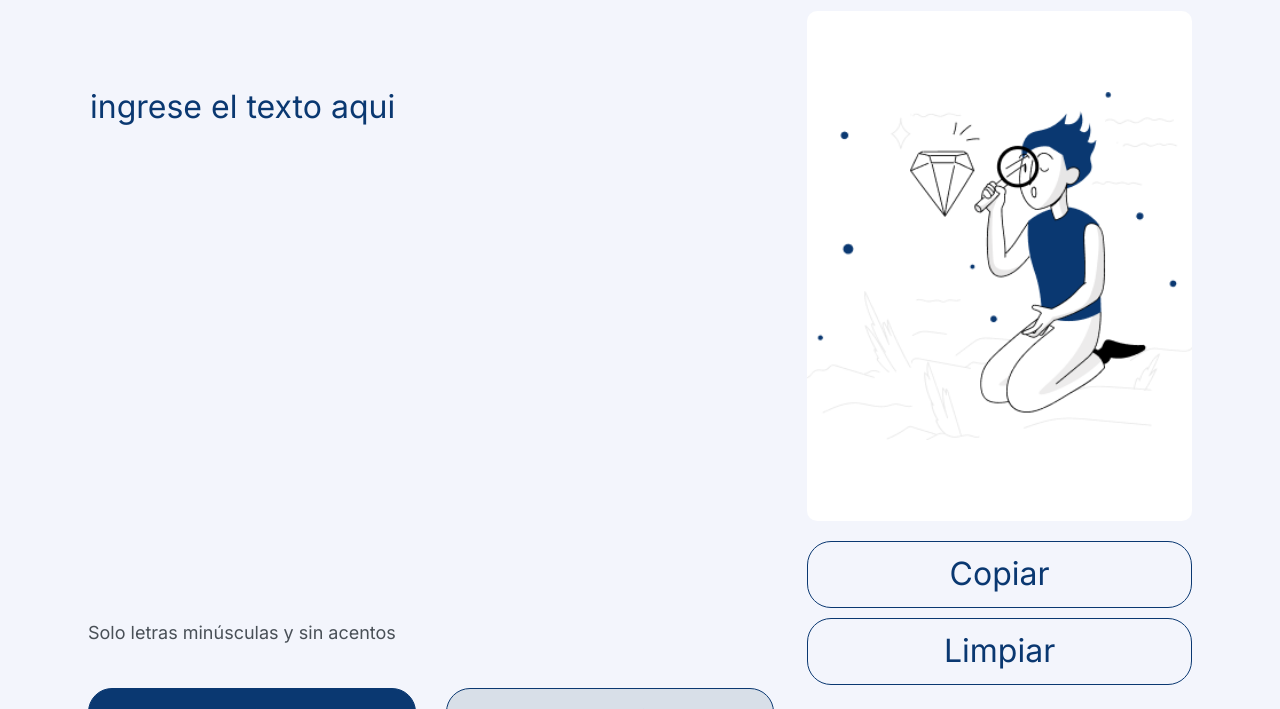
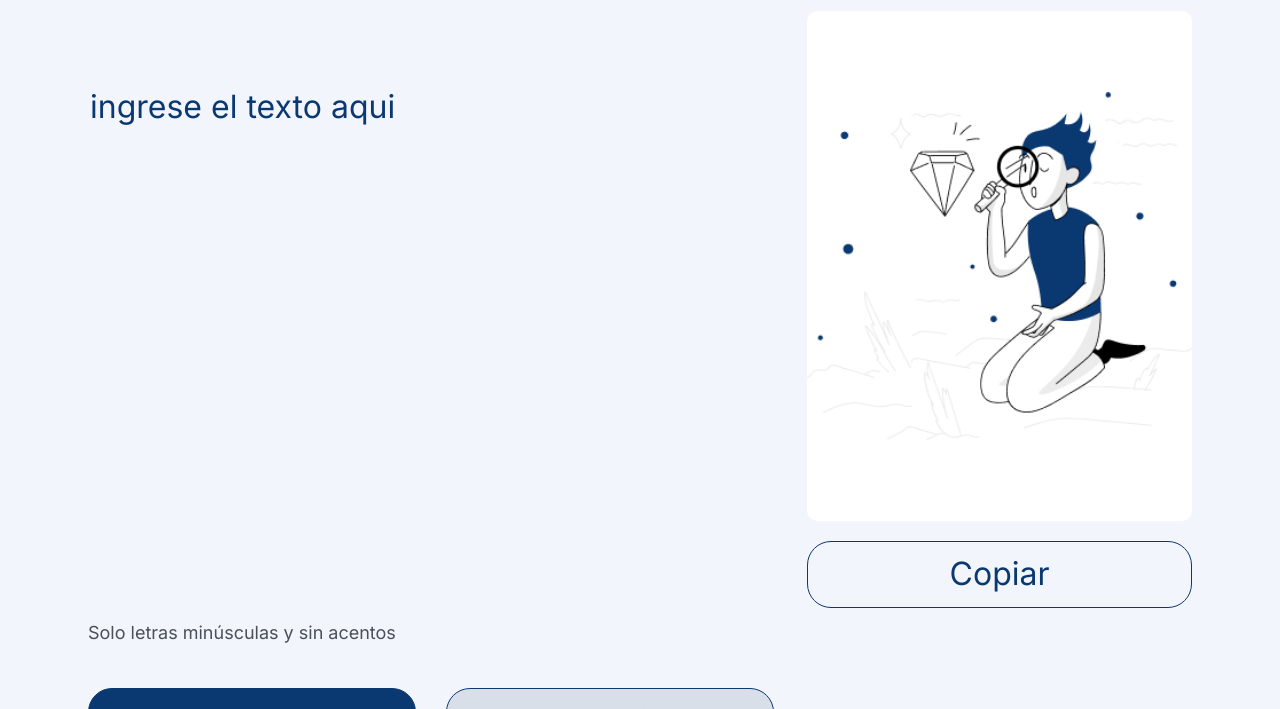
Before and after one commit to JustYess/prueba_encriptador_de_texto, a plain HTML site: page index.html in a window 1280 px wide. Shown: the part 91-800 px from the top of the page. Drawn offline with Linux system fonts and the light colour scheme.

Commit message:
Cambio en READ ME

```diff
--- a/index.html
+++ b/index.html
@@ -27,7 +27,6 @@
             <p class="parrafo">Ingrese el texto que desea encriptar o desencriptar</p>
             <div>
                 <button class="btn-copiar">Copiar</button>
-                <button class="btn-limpiar">Limpiar</button>
             </div>
         </section>
 
```
Also changed, not shown: 1 other file.
